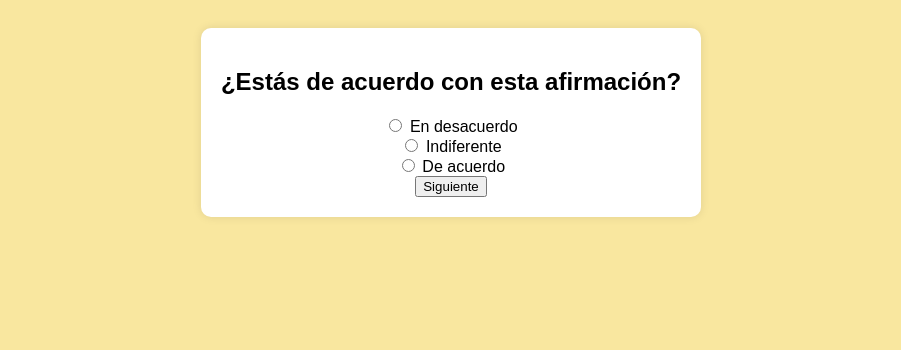
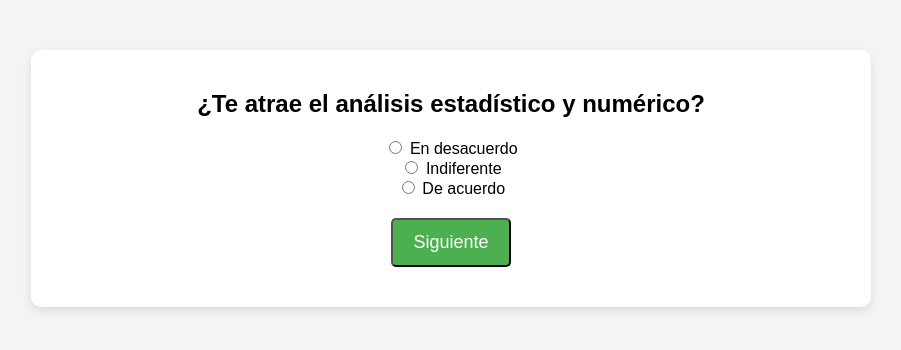
Before and after one commit to nicomr05/HackUDC, a Flask app: page /encuesta in a window 1280 px wide. Shown: the top 350 px of the page, without its empty margins (189-1090 px from the left). Run offline with Flask 3, Linux system fonts and the light colour scheme.

Commit message:
commit de los cambios la carpeta static, encuesta.html y resultados.html

```diff
--- a/pagweb/static/encuesta.css
+++ b/pagweb/static/encuesta.css
@@ -1,15 +1,33 @@
 body {
     font-family: Arial, sans-serif;
-    background-color: #f9e79f;
+    background-color: #f4f4f4;
+    margin: 0;
+    padding: 0;
     text-align: center;
-    padding: 20px;
 }
 .survey-container {
+    max-width: 800px;
+    margin: 50px auto;
+    padding: 20px;
     background: white;
-    padding: 20px;
     border-radius: 10px;
-    box-shadow: 0 0 10px rgba(0, 0, 0, 0.1);
+    box-shadow: 0px 4px 10px rgba(0, 0, 0, 0.1);
+}
+.btn-next {
     display: inline-block;
+    background-color: #4CAF50;
+    color: white;
+    padding: 12px 20px;
+    margin-top: 20px;
+    margin-bottom: 20px;
+    text-decoration: none;
+    border-radius: 5px;
+    font-size: 18px;
+    transition: 0.3s;
+}
+
+.btn:hover {
+    background-color: #45a049;
 }
 .hidden {
     display: none;
--- a/pagweb/templates/encuesta.html
+++ b/pagweb/templates/encuesta.html
@@ -9,14 +9,17 @@
 <body>
 
     <div class="survey-container" id="survey-container">
-        <h2 id="question-text">¿Estás de acuerdo con esta afirmación?</h2>
+        <h2 id="question-text">
+            <!-- Aquí se mostrará la primera pregunta -->
+        </h2>
 
         <form id="survey-form">
             <input type="radio" name="response" value="En desacuerdo"> En desacuerdo <br>
             <input type="radio" name="response" value="Indiferente"> Indiferente <br>
             <input type="radio" name="response" value="De acuerdo"> De acuerdo <br>
-            <button type="button" onclick="nextQuestion()">Siguiente</button>
+            <button type="button" onclick="nextQuestion()" class="btn-next">Siguiente</button>
         </form>
+
     </div>
 
     <div class="survey-container hidden" id="result-container">
@@ -27,12 +30,17 @@
     <script>
         let responses = [];
         let questions = [
-            "¿Te gusta la programación?",
-            "¿Te gustaría aprender más sobre inteligencia artificial?",
-            "¿Crees que la tecnología mejora la vida?",
-            "¿Usas redes sociales todos los días?"
+            "¿Te atrae el análisis estadístico y numérico?",
+            "¿Te interesan los métodos de predicción de resultados sobre conjuntos de datos?",
+            "¿Te atrae el Machine Learning?",
+            "¿Te duchas más de una vez a la semana?"
         ];
         let currentQuestion = 0;
+
+        // Función que se ejecuta cuando se carga la página
+        window.onload = function() {
+            document.getElementById("question-text").textContent = questions[currentQuestion]; // Mostrar la primera pregunta al cargar la página
+        }
 
         function nextQuestion() {
             let selectedOption = document.querySelector('input[name="response"]:checked');
@@ -46,6 +54,7 @@
 
             currentQuestion++;
 
+            // Si aún hay preguntas por mostrar
             if (currentQuestion < questions.length) {
                 document.getElementById("question-text").textContent = questions[currentQuestion];
             } else {
--- a/pagweb/templates/resultados.html
+++ b/pagweb/templates/resultados.html
@@ -16,7 +16,7 @@
             <option value="a">Acuerdo</option>
         </select>
         {% endfor %}
-        <input type = "submit" value = "Completar">
+        <label type = "submit" value = "Completar">
     </form>
 </body>
 </html>
```
Also changed, not shown: pagweb/static/resultados.css (+8 -6 lines).
